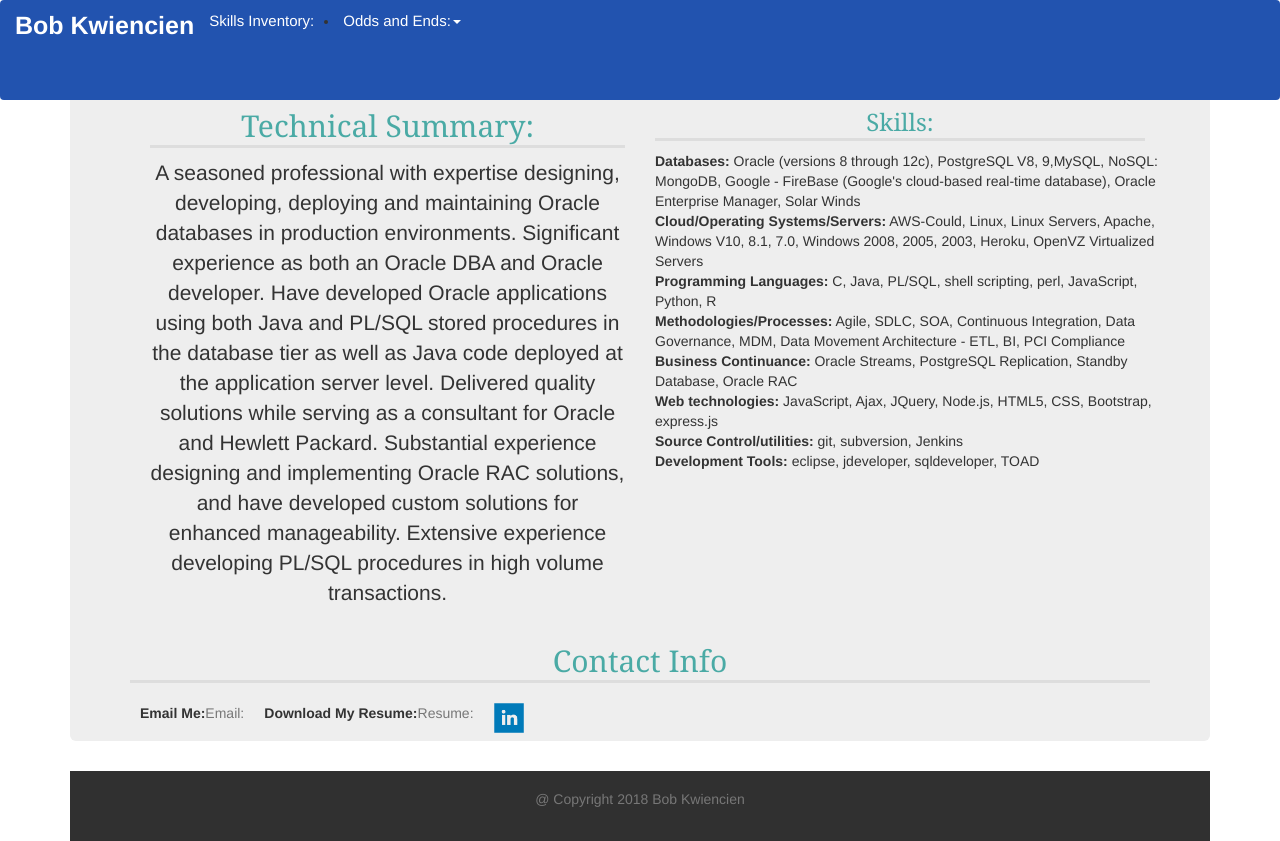
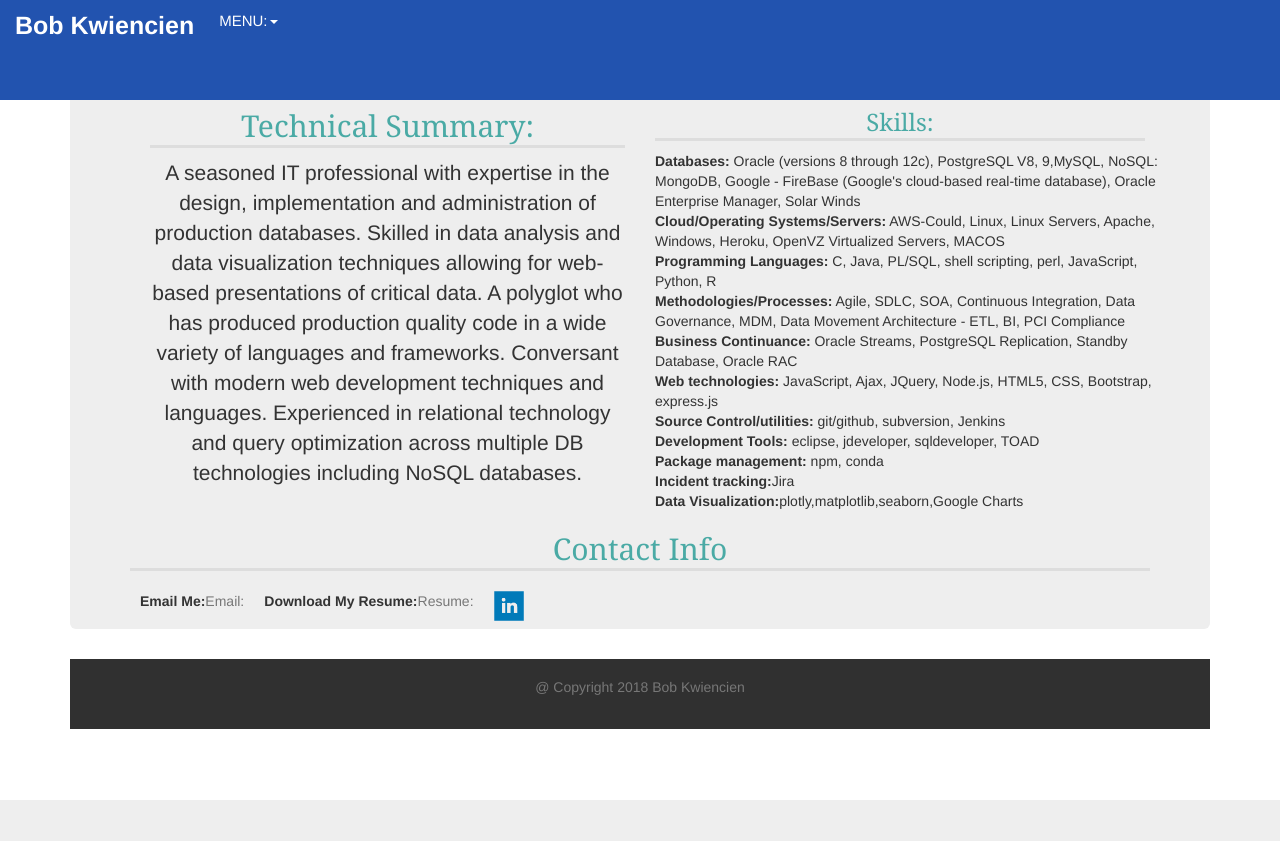
Before and after one commit to bkwiencien/bkwiencien.github.io, a PHP site: page /index1.html in a window 1280 px wide. After the commit the page ends 800 px from the top, so only its background shows below. Run offline with PHP 8.4, Linux system fonts and the light colour scheme; some libraries are stand-ins or nearby versions.

Commit message:
added index1

```diff
--- a/index1.html
+++ b/index1.html
@@ -9,35 +9,33 @@
 </head>
 
 <body>
- <div class="navbar navbar-inverse">
-
-  <div class="navbar-header">
+ <div class="navbar navbar-default navbar-fixed-top" role="navigation">
    <p id="headername" class="navbar-brand"><strong>Bob Kwiencien</strong></p>
- </div>
-
 <div class="container">
   <div class="dropdown">
-      <table id="table1">
-       <tr>
-       <td>
-        <a id="skills" href="skills.html"> Skills Inventory: </a>
-       </td>
-       <td>
+      <ul>
         <li class="dropdown">
         <a href="#" data-toggle="dropdown" id="drop1" class="dropdown-toggle">
-          Odds and Ends:<span class="caret"></span>
+          MENU:<span class="caret"></span>
         </a>
-      <ul class="dropdown-menu" role="menu">
-        <li><a  href="Gem-Game/index.html">A Game in Javacript</a></li>
+      <ul class="dropdown-menu multi-level" role="menu">
+        <li class="dropdown-submenu">
+          <a href="#" class="dropdown-toggle" data-toggle="dropdown">Javascript<span class="caret"></span></a>
+         <ul class="dropdown-menu">
+        <li><a  href="Monty/index.html">Monty Hall Paradox exploration</a></li>
+        <li><a  href="CoinFlips/index.html">Unexpected waiting times in coin flips</a></li>
+        <li><a  href="Stock/index.html">Chart Dow Performance</a></li>
+        <li><a  href="connect4/index.html">Connect 4 (in development)</a></li>
+        <li><a  href="fft/index.html">FFT(in development)</a></li>
         <li><a  href="Giphy/index.html">Fun with gifs</a></li>
+       <li><a   href="Gem-Game/index.html">A Game in Javacript</a></li>
       </ul>
     </li>
-  </td>
-</tr>
-</table>
+  </ul>
+</li></ul>
    </div>
-  <!-- <a id="skills" href="#"> Skills Inventory: </a> -->
  </div>
+</li>
 
  </div>
  <br><br>
@@ -47,7 +45,8 @@
        <div class="col-md-6">
        <h2>Technical Summary:</h2>
       <p>
-A seasoned professional with expertise designing, developing, deploying and maintaining Oracle databases in production environments. Significant experience as both an Oracle DBA and Oracle developer. Have developed Oracle applications using both Java and PL/SQL stored procedures in the database tier as well as Java code deployed at the application server level. Delivered quality solutions while serving as a consultant for Oracle and Hewlett Packard. Substantial experience designing and implementing Oracle RAC solutions, and have developed custom solutions for enhanced manageability. Extensive experience developing PL/SQL procedures in high volume transactions.
+A seasoned IT professional with expertise in the design, implementation and administration of production databases.
+Skilled in data analysis and data visualization techniques allowing for web-based presentations of critical data. A polyglot who has produced production quality code in a wide variety of languages and frameworks. Conversant with modern web development techniques and languages. Experienced in relational technology and query optimization across multiple DB technologies including NoSQL databases.
 </p>
        </div>
            <div class="row">
@@ -58,13 +57,16 @@ A seasoned professional with expertise designing, developing, deploying and main
             <div class="col-md-6">
              <table>
               <tr><td> <strong>Databases:</strong> Oracle (versions 8 through 12c), PostgreSQL V8, 9,MySQL, NoSQL: MongoDB, Google - FireBase (Google's cloud-based real-time database), Oracle Enterprise Manager, Solar Winds <td></tr>
-              <tr> <td><strong>Cloud/Operating Systems/Servers:</strong> AWS-Could, Linux, Linux Servers, Apache, Windows V10, 8.1, 7.0, Windows 2008, 2005, 2003, Heroku, OpenVZ Virtualized Servers </td></tr>
+              <tr> <td><strong>Cloud/Operating Systems/Servers:</strong> AWS-Could, Linux, Linux Servers, Apache, Windows, Heroku, OpenVZ Virtualized Servers, MACOS </td></tr>
               <tr><td> <strong>Programming Languages:</strong> C, Java, PL/SQL, shell scripting, perl,  JavaScript, Python, R</td></tr>
               <tr><td> <strong>Methodologies/Processes:</strong> Agile, SDLC, SOA, Continuous Integration, Data Governance, MDM, Data Movement Architecture - ETL, BI, PCI Compliance</td> </tr>
               <tr><td> <strong>Business Continuance:</strong> Oracle Streams, PostgreSQL Replication, Standby Database, Oracle RAC</td></tr>
               <tr><td> <strong>Web technologies:</strong> JavaScript, Ajax, JQuery, Node.js, HTML5, CSS, Bootstrap, express.js</td></tr>
-              <tr><td> <strong>Source Control/utilities:</strong> git, subversion, Jenkins</td> </tr>
+              <tr><td> <strong>Source Control/utilities:</strong> git/github, subversion, Jenkins</td> </tr>
               <tr><td> <strong>Development Tools:</strong> eclipse, jdeveloper, sqldeveloper, TOAD </td></tr>
+              <tr><td><strong>Package management:</strong> npm, conda </td></tr>
+              <tr><td><strong>Incident tracking:</strong>Jira</td></tr>
+              <tr><td><strong>Data Visualization:</strong>plotly,matplotlib,seaborn,Google Charts</td></tr>
             </table>
               <!--<ul>
                <a href="https://linkedin.com/in/bobkwiencien">
@@ -79,12 +81,25 @@ A seasoned professional with expertise designing, developing, deploying and main
         <li><strong>Email Me:</strong><a href="mailto:bkwiencien@gmail.com">Email:</a></li>
        <!-- <li><strong>Github:</strong> <a href="#">sampleName</a></li> -->
        <!-- <li><strong>Portfolio:</strong> <a href="#">coming soon</a></li> -->
-         <li><strong>Download My Resume:</strong><a href="assets/RES/Kwiencien_Bob.doc">Resume:</a></li>
+         <li><strong>Download My Resume:</strong><a href="assets/RES/Kwiencien_Bob_dev.doc">Resume:</a></li>
          <a href="https://linkedin.com/in/bobkwiencien">
         <li><img src="assets/images/linkedin-128.png" height="30" width="30"> </li> </a>
       </ul>
   </div>
   <footer>&#64; Copyright 2018 Bob Kwiencien</footer>
+  <script src="https://www.gstatic.com/firebasejs/5.2.0/firebase.js"></script>
+<script>
+  // Initialize Firebase
+  var config = {
+    apiKey: "AIzaSyDxIUvbbJu2958f5iQBZCNgBATfpGVd3qg",
+    authDomain: "hit-tracking.firebaseapp.com",
+    databaseURL: "https://hit-tracking.firebaseio.com",
+    projectId: "hit-tracking",
+    storageBucket: "hit-tracking.appspot.com",
+    messagingSenderId: "348143804899"
+  };
+  firebase.initializeApp(config);
+</script>
   <script src="https://code.jquery.com/jquery-3.3.1.slim.min.js" integrity="sha384-q8i/X+965DzO0rT7abK41JStQIAqVgRVzpbzo5smXKp4YfRvH+8abtTE1Pi6jizo" crossorigin="anonymous"></script>
 <script src="https://cdnjs.cloudflare.com/ajax/libs/popper.js/1.14.3/umd/popper.min.js" integrity="sha384-ZMP7rVo3mIykV+2+9J3UJ46jBk0WLaUAdn689aCwoqbBJiSnjAK/l8WvCWPIPm49" crossorigin="anonymous"></script>
 <script src="https://stackpath.bootstrapcdn.com/bootstrap/4.1.1/js/bootstrap.min.js" integrity="sha384-smHYKdLADwkXOn1EmN1qk/HfnUcbVRZyYmZ4qpPea6sjB/pTJ0euyQp0Mk8ck+5T" crossorigin="anonymous"></script>
```
Also changed, not shown: assets/css/style.css (+47 -0 lines).
